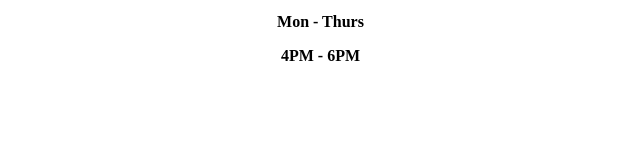
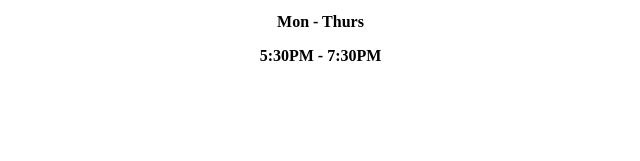
Before and after one commit to kaeskiio/TennisWeb, a plain HTML site: page index.html in a window 1280 px wide. Shown: the part 2474-2635 px from the top of the page, 76-716 px from the left. Drawn offline with Linux system fonts and the light colour scheme; a web font is replaced by a local one.

Commit message:
Spring Break

```diff
--- a/index.html
+++ b/index.html
@@ -124,7 +124,7 @@
                         <div class="section-title">SPRING BREAK</div>
                         <p>March 17 - March 20<a href="https://maps.app.goo.gl/AuaqQWdqoR7o3yzc8" target="_blank" >(Rodeo Palms Junior High School)</a></p>
                         <p>Mon - Thurs</p>
-                        <p>4PM - 6PM</p>
+                        <p>5:30PM - 7:30PM</p>
 
                     </div>
                     <div class="additional-info">
```
